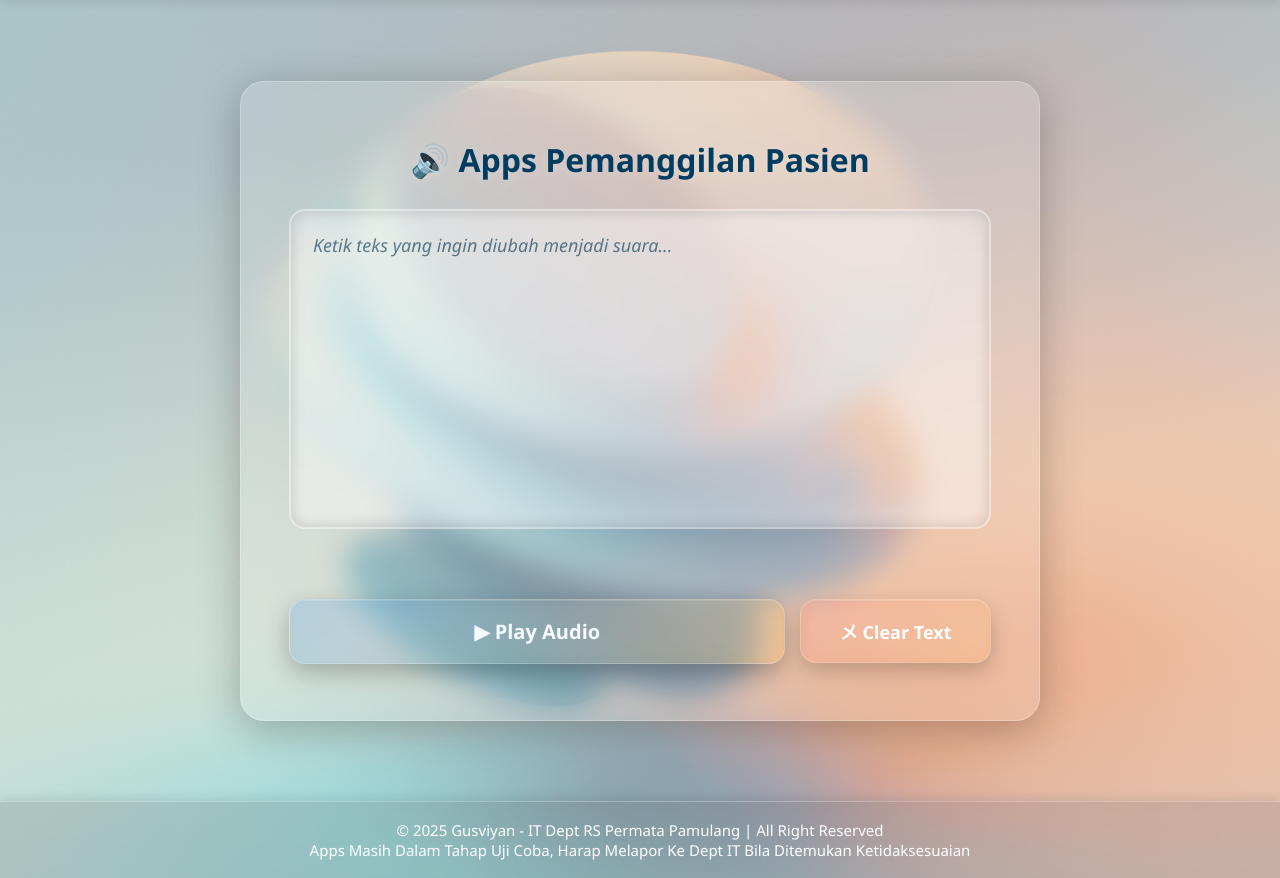
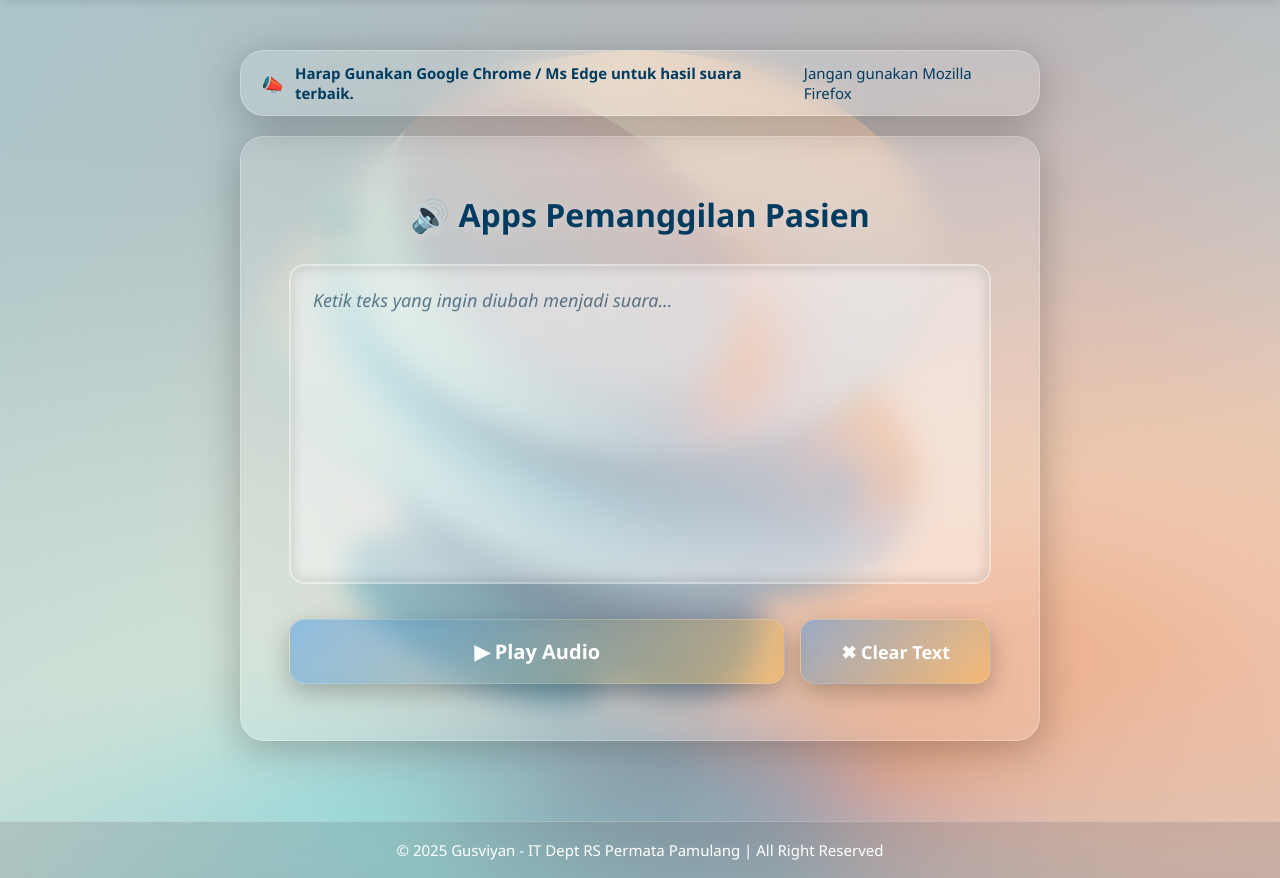
Before and after one commit to gusviyan/tts, a PHP site: page / in a window 1280 px wide. Shown: the part 50-928 px from the top of the page. Run offline with PHP 8.4, Linux system fonts and the light colour scheme.

Commit message:
add notice to use chrome or edge

```diff
--- a/footer.php
+++ b/footer.php
@@ -1,4 +1,3 @@
 <footer class="footer">
     <p>© 2025 Gusviyan - IT Dept RS Permata Pamulang | All Right Reserved</p>
-    <p>Apps Masih Dalam Tahap Uji Coba, Harap Melapor Ke Dept IT Bila Ditemukan Ketidaksesuaian</p>
 </footer>
--- a/index.php
+++ b/index.php
@@ -11,15 +11,28 @@
 <?php include 'header.php'; ?>
 
 <main>
-    <div class="tts-wrapper glass">
-        <h2>🔊 Apps Pemanggilan Pasien</h2>
+    <div class="main-center">
 
-        <textarea id="ttsText" placeholder="Ketik teks yang ingin diubah menjadi suara..."></textarea>
+        <!-- NOTICE CARD -->
+<div id="browserNotice" class="notice-card glass">
+    <span class="emoji">📣</span>
+    <strong>Harap Gunakan Google Chrome / Ms Edge untuk hasil suara terbaik.</strong>
+    <span>Jangan gunakan Mozilla Firefox</span>
+</div>
 
-        <div class="btn-row">
-            <button id="generateBtn">▶ Play Audio</button>
-            <button id="clearBtn" class="clear">メ Clear Text</button>
+
+        <!-- MAIN TTS CARD -->
+        <div class="tts-wrapper glass">
+            <h2>🔊 Apps Pemanggilan Pasien</h2>
+
+            <textarea id="ttsText" placeholder="Ketik teks yang ingin diubah menjadi suara..."></textarea>
+
+            <div class="btn-row">
+                <button id="generateBtn">▶ Play Audio</button>
+                <button id="clearBtn" class="clear">✖ Clear Text</button>
+            </div>
         </div>
+
     </div>
 </main>
 
@@ -31,7 +44,7 @@ const textArea = document.getElementById('ttsText');
 const btnSpeak = document.getElementById('generateBtn');
 const btnClear = document.getElementById('clearBtn');
 
-// Tombol "Dengarkan"
+// Tombol Play
 btnSpeak.addEventListener('click', () => {
     const text = textArea.value.trim();
     if (!text) {
@@ -45,23 +58,24 @@ btnSpeak.addEventListener('click', () => {
     const voices = synth.getVoices();
     let selectedVoice = voices.find(v => v.lang === "id-ID" && v.name.toLowerCase().includes("female"));
     if (!selectedVoice) selectedVoice = voices.find(v => v.lang === "id-ID") || voices[0];
+
     utter.voice = selectedVoice;
 
     synth.cancel();
     synth.speak(utter);
 });
 
-// Tombol "Clear Text"
+// Clear
 btnClear.addEventListener('click', () => {
     synth.cancel();
     textArea.value = "";
     textArea.focus();
 });
 
-// Load suara
-if (speechSynthesis.onvoiceschanged !== undefined) {
-    speechSynthesis.onvoiceschanged = () => {};
-}
+// Notice Dismiss
+document.getElementById('dismissNotice').addEventListener('click', () => {
+    document.getElementById('browserNotice').style.display = 'none';
+});
 </script>
 
 </body>
--- a/style.css
+++ b/style.css
@@ -48,16 +48,51 @@ body {
     color: #004b7f;
 }
 
-/* ===== Main Content ===== */
+/* ===== MAIN CONTENT ===== */
 main {
     flex: 1;
-    display: flex;
-    justify-content: center;
-    align-items: center;
+    overflow-y: auto;
     padding: 40px 20px;
 }
 
-/* ===== Glass Card ===== */
+.main-center {
+    display: flex;
+    flex-direction: column;
+    align-items: center;
+    width: 100%;
+}
+
+/* === NOTICE CARD (1 baris, tanpa tombol, rapi) === */
+.notice-card {
+    display: flex;
+    align-items: center;
+    gap: 10px;
+
+    padding: 12px 20px;
+
+    background: rgba(255,255,255,0.20);
+    border: 1px solid rgba(255,255,255,0.25);
+    border-radius: 5px;
+    backdrop-filter: blur(12px);
+
+    width: 800px;       /* sama seperti card utama */
+    max-width: 95%;
+    margin-bottom: 30px;
+
+    position: sticky;
+    top: 10px;          /* aman tidak overlap */
+    z-index: 99;
+
+    font-size: 15px;
+    color: #003b60;
+}
+
+.notice-card .emoji {
+    font-size: 1.2rem;
+}
+
+
+/* ===== GLASS CARD ===== */
 .glass {
     background: rgba(255, 255, 255, 0.13);
     border-radius: 24px;
@@ -72,7 +107,7 @@ main {
     box-shadow: 0 12px 45px rgba(0,0,0,0.3);
 }
 
-/* ===== Card Wrapper ===== */
+/* ===== MAIN CARD WRAPPER ===== */
 .tts-wrapper {
     width: 800px;
     max-width: 95%;
@@ -81,8 +116,10 @@ main {
     display: flex;
     flex-direction: column;
     align-items: center;
+    margin-bottom: 40px;
 }
 
+/* ===== Title ===== */
 .tts-wrapper h2 {
     margin-bottom: 28px;
     font-size: 2rem;
@@ -106,7 +143,6 @@ textarea {
     font-weight: 500;
     box-shadow: inset 0 0 15px rgba(0,0,0,0.15);
     backdrop-filter: blur(8px);
-    -webkit-backdrop-filter: blur(8px);
     transition: all 0.3s ease;
 }
 
@@ -121,35 +157,44 @@ textarea:focus {
     box-shadow: 0 0 20px rgba(0, 179, 219, 0.3);
 }
 
-/* ===== Button ===== */
+/* ===== BUTTONS ===== */
+.btn-row {
+    display: flex;
+    justify-content: space-between;
+    gap: 15px;
+    width: 100%;
+    margin-top: 35px;
+}
+
+button#generateBtn {
+    flex: 3;
+    font-size: 20px;
+}
+
+button.clear {
+    flex: 1;
+    font-size: 18px;
+}
+
 button {
     width: 100%;
-    margin-top: 35px;
     padding: 18px;
-    font-size: 25px;
-    font-weight: 600;
     border-radius: 16px;
     border: 1px solid rgba(255, 255, 255, 0.2);
     background: linear-gradient(135deg, rgba(0, 115, 230, 0.35), rgba(255, 166, 0, 0.3));
-    color: #f5fbff;
+    color: #fff;
+    font-weight: 600;
     cursor: pointer;
-    transition: all 0.3s ease;
+    transition: 0.3s ease;
     backdrop-filter: blur(10px);
-    -webkit-backdrop-filter: blur(10px);
-    box-shadow: 0 8px 24px rgba(0,0,0,0.25), inset 0 1px 0 rgba(255,255,255,0.15);
+    box-shadow: 0 8px 24px rgba(0,0,0,0.25);
 }
 
 button:hover {
     transform: scale(1.05);
-    background: linear-gradient(135deg, rgba(0, 115, 230, 0.55), rgba(255, 166, 0, 0.45));
-    box-shadow: 0 10px 30px rgba(0, 179, 219, 0.4), 0 8px 20px rgba(255, 166, 0, 0.35);
 }
 
-button:active {
-    transform: scale(0.98);
-}
-
-/* ===== Footer ===== */
+/* ===== FOOTER ===== */
 .footer {
     text-align: center;
     padding: 18px;
@@ -158,61 +203,4 @@ button:active {
     background: rgba(96, 95, 95, 0.186);
     backdrop-filter: blur(10px);
     border-top: 1px solid rgba(255,255,255,0.25);
-    box-shadow: 0 -2px 10px rgba(0,0,0,0.1);
 }
-
-/* ===== Button Row (Side-by-side) ===== */
-.btn-row {
-    display: flex;
-    justify-content: space-between;
-    align-items: center;
-    gap: 15px;
-    width: 100%;
-    margin-top: 35px;
-}
-
-/* Tombol utama: Dengarkan */
-button#generateBtn {
-    flex: 3; /* 75% */
-    padding: 18px;
-    font-size: 20px;
-    font-weight: 600;
-    border-radius: 16px;
-    border: 1px solid rgba(255, 255, 255, 0.25);
-    background: linear-gradient(135deg, rgba(0, 115, 230, 0.179), rgba(255, 166, 0, 0.163));
-    color: #f5fbff;
-    cursor: pointer;
-    transition: all 0.3s ease;
-    backdrop-filter: blur(10px);
-    -webkit-backdrop-filter: blur(10px);
-    box-shadow: 0 8px 24px rgba(0,0,0,0.25), inset 0 1px 0 rgba(255,255,255,0.15);
-}
-
-button#generateBtn:hover {
-    transform: scale(1.03);
-    background: linear-gradient(135deg, rgba(0, 115, 230, 0.55), rgba(255, 166, 0, 0.45));
-    box-shadow: 0 10px 30px rgba(0, 179, 219, 0.4), 0 8px 20px rgba(255, 166, 0, 0.35);
-}
-
-/* Tombol kecil: Clear */
-button.clear {
-    flex: 1; /* 25% */
-    padding: 18px;
-    font-size: 18px;
-    font-weight: 600;
-    border-radius: 16px;
-    border: 1px solid rgba(255, 255, 255, 0.2);
-    background: linear-gradient(135deg, rgba(255, 80, 80, 0.164), rgba(255, 166, 0, 0.115));
-    color: #fff;
-    cursor: pointer;
-    transition: all 0.3s ease;
-    backdrop-filter: blur(10px);
-    -webkit-backdrop-filter: blur(10px);
-    box-shadow: 0 8px 20px rgba(0,0,0,0.2), inset 0 1px 0 rgba(255,255,255,0.15);
-}
-
-button.clear:hover {
-    background: linear-gradient(135deg, rgba(255, 100, 100, 0.5), rgba(255, 166, 0, 0.4));
-    box-shadow: 0 10px 25px rgba(255, 100, 100, 0.4), 0 8px 15px rgba(255, 166, 0, 0.3);
-    transform: scale(1.05);
-}
```
